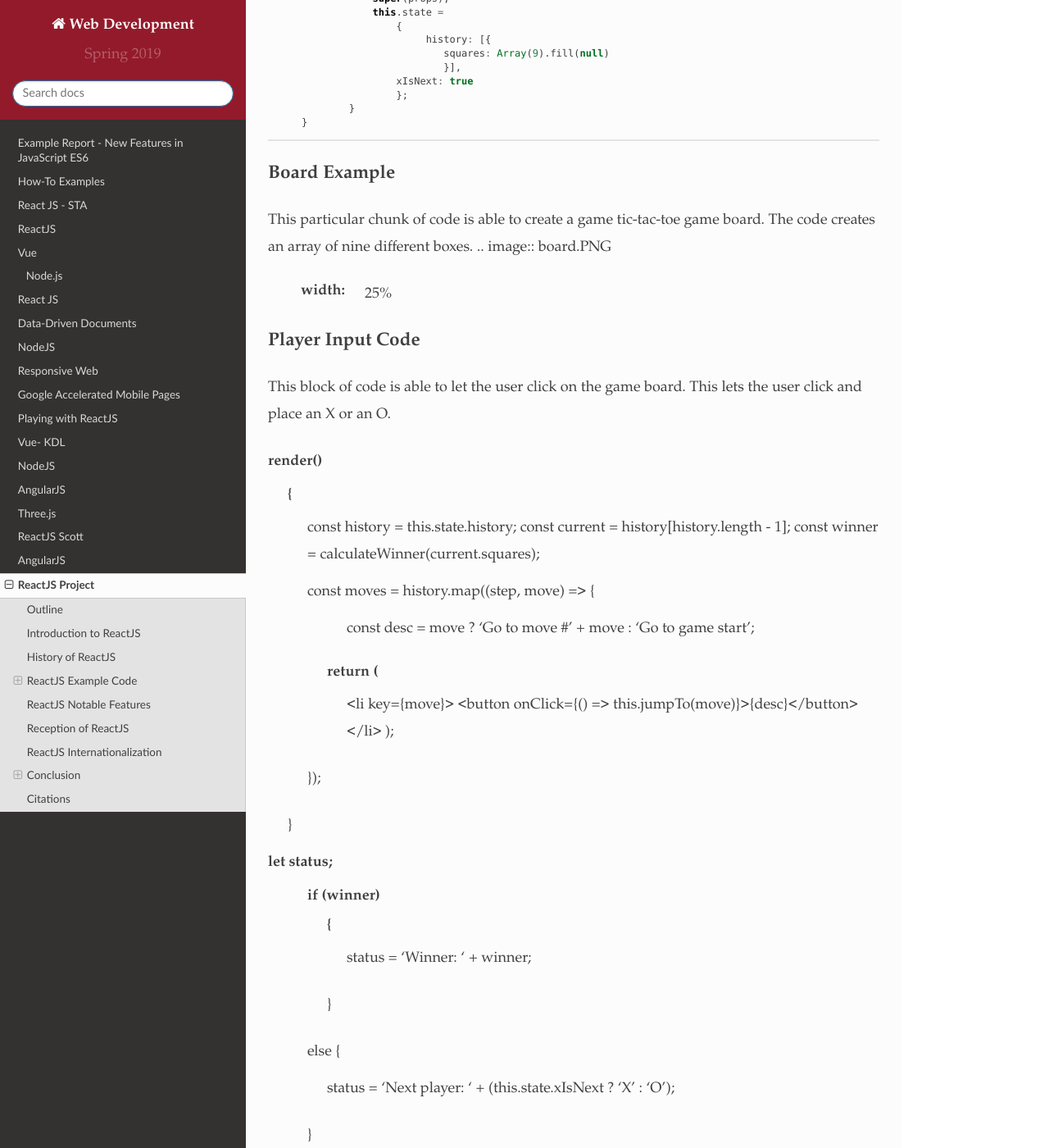
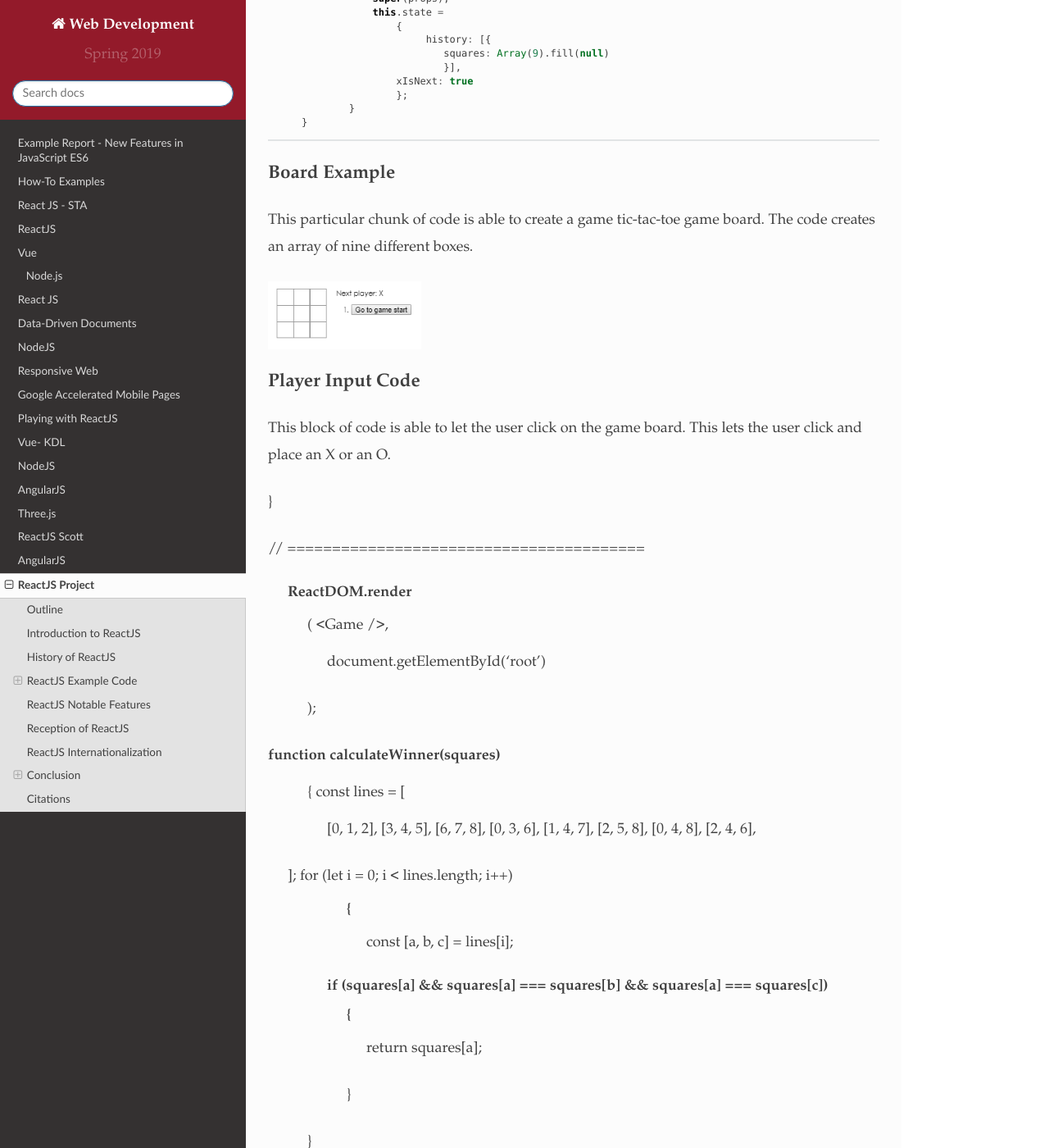
Before and after one commit to pvcraven/2019_spring_web_dev, a Sphinx documentation site: the page built from source/final/taylor/index.rst, in a window 1280 px wide and 1400 px high, scrolled down 2700 px. Shown: the whole window at 82% size. Built offline with Sphinx 7.4.7 and the Read the Docs theme 2.0.0, drawn with Linux system fonts in a browser that asks for light colours; some of the changed lines change nothing that is shown; some of the changed text lies outside the part shown.

Commit message:
Trying to process Second Code Block Changes

```diff
--- a/source/final/taylor/index.rst
+++ b/source/final/taylor/index.rst
@@ -123,6 +123,7 @@ Board Example
 ~~~~~~~~~~~~~
 This particular chunk of code is able to create a game tic-tac-toe game board.
 The code creates an array of nine different boxes.
+
 .. image:: board.PNG
     :width: 25%
 
@@ -132,7 +133,7 @@ This block of code is able to let the user click on the game board. This lets
 the user click and place an X or an O.
 
 .. code-block:: javascript
-    :caption: Starting Tic-Tac-Toe
+    :caption: Getting User Input
 
  handleClick(i)
     {
@@ -154,7 +155,7 @@ the user click and place an X or an O.
             });
     }
 
-render()
+ render()
     {
         const history = this.state.history;
         const current = history[history.length - 1];
@@ -173,7 +174,7 @@ render()
         });
     }
 
-let status;
+ let status;
     if (winner)
         {
             status = 'Winner: ' + winner;
@@ -203,10 +204,11 @@ let status;
 
 // ========================================
 
-ReactDOM.render(
-  <Game />,
-  document.getElementById('root')
-);
+ ReactDOM.render
+    (
+    <Game />,
+     document.getElementById('root')
+    );
 
 function calculateWinner(squares)
     {
@@ -233,6 +235,7 @@ function calculateWinner(squares)
 
 Player Input Example
 ~~~~~~~~~~~~~~~~~~~~
+
 .. image:: board1.PNG
     :width: 25%
 
```
